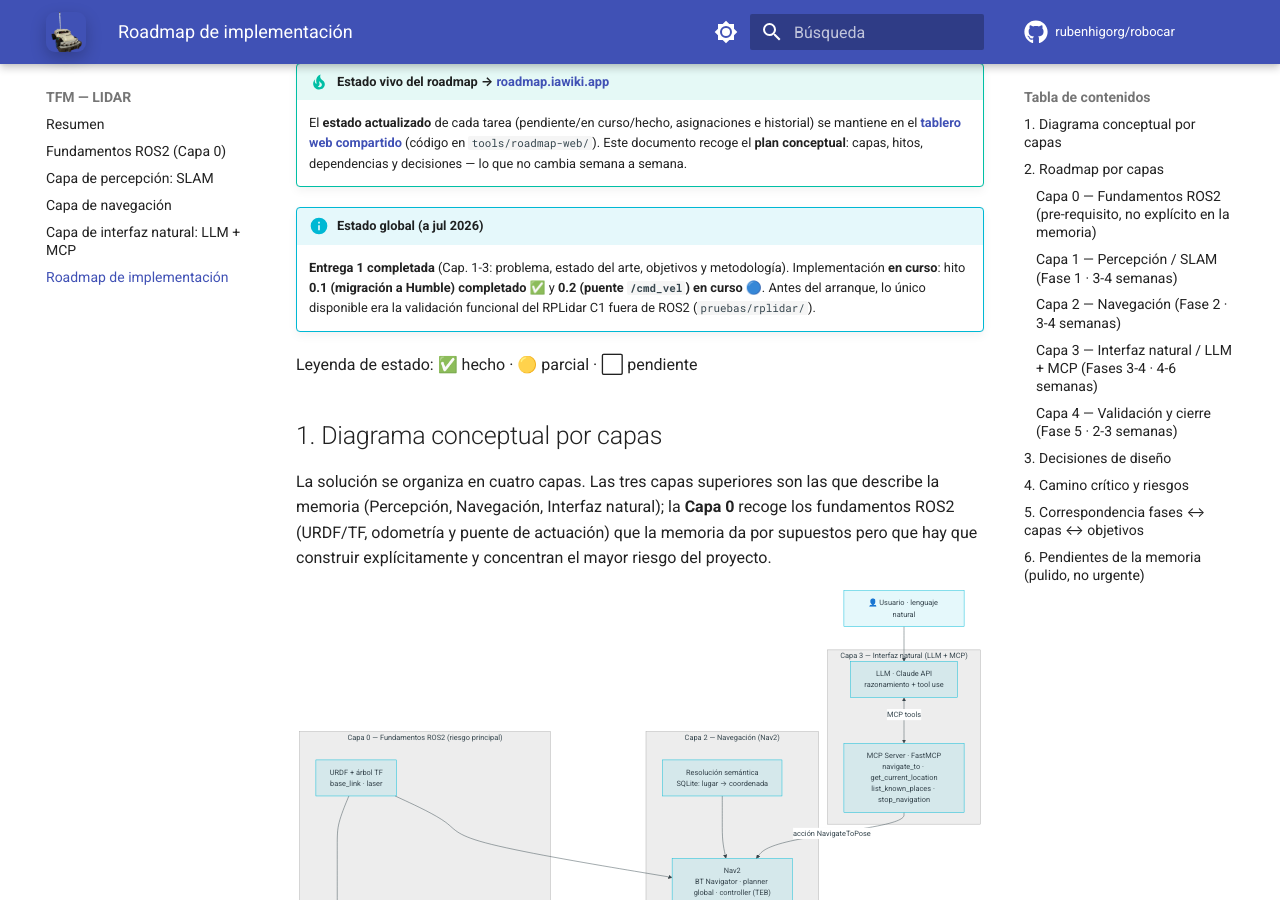
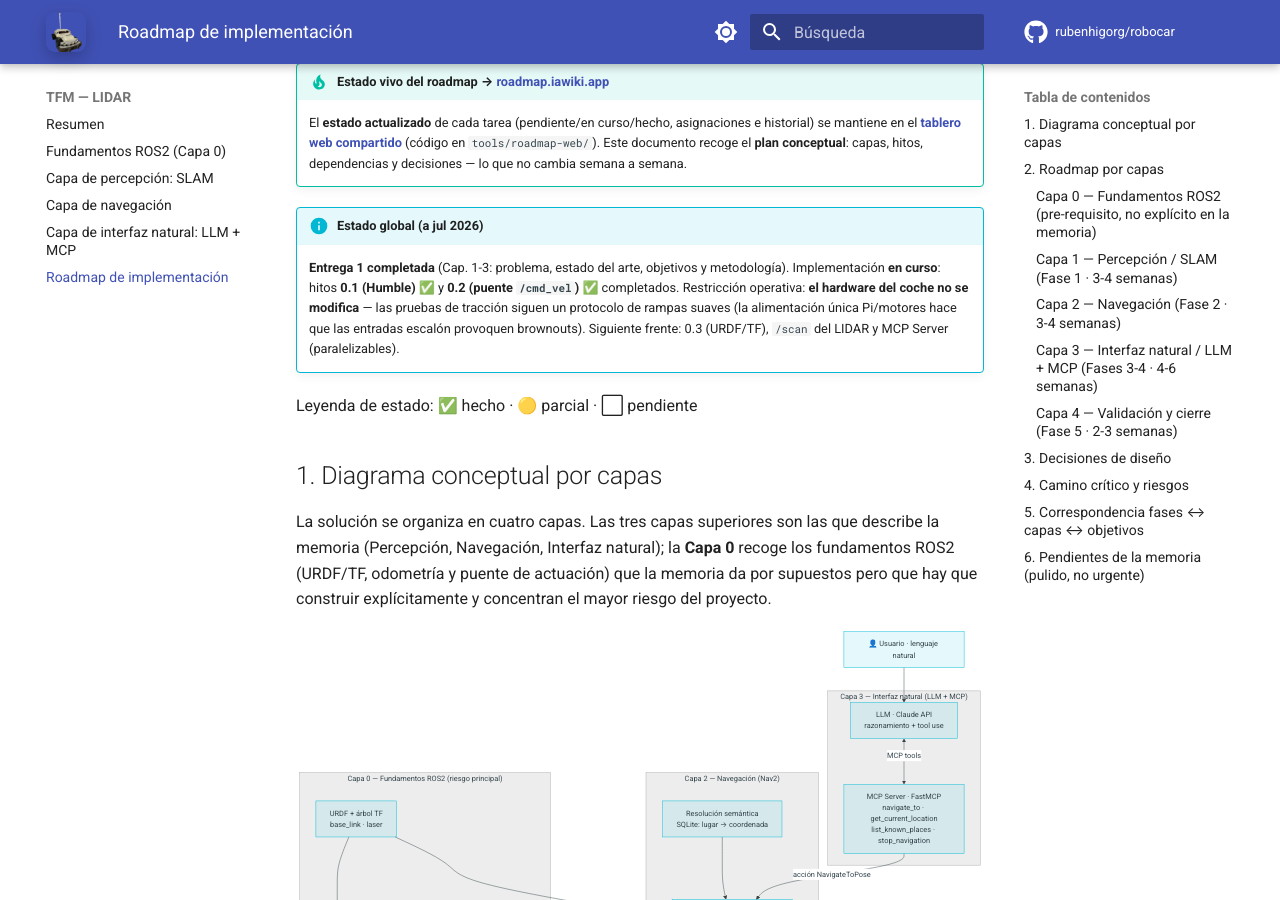
Before and after one commit to rubenhigorg/robocar, an MkDocs documentation site: the page built from docs/tfm/roadmap.md, in a window 1280 px wide and 900 px high, scrolled down 345 px. Built offline with MkDocs 1.6.1 and Material for MkDocs 9.7.7, drawn with Linux system fonts in a browser that asks for light colours; comment, search, counter and statistics services are not loaded.

Commit message:
docs(tfm): hito 0.2 completado; restricción no-HW y protocolo de tracción
Co-Authored-By: Claude Fable 5 <noreply@anthropic.com>

```diff
--- a/docs/tfm/roadmap.md
+++ b/docs/tfm/roadmap.md
@@ -15,9 +15,11 @@ que la memoria no detalla**. Es el documento de trabajo para las **Entregas 2 y
 
 !!! info "Estado global (a jul 2026)"
     **Entrega 1 completada** (Cap. 1-3: problema, estado del arte, objetivos y metodología).
-    Implementación **en curso**: hito **0.1 (migración a Humble) completado** ✅ y
-    **0.2 (puente `/cmd_vel`) en curso** 🔵. Antes del arranque, lo único disponible era la
-    validación funcional del RPLidar C1 fuera de ROS2 (`pruebas/rplidar/`).
+    Implementación **en curso**: hitos **0.1 (Humble)** ✅ y **0.2 (puente `/cmd_vel`)** ✅
+    completados. Restricción operativa: **el hardware del coche no se modifica** — las pruebas
+    de tracción siguen un protocolo de rampas suaves (la alimentación única Pi/motores hace
+    que las entradas escalón provoquen brownouts). Siguiente frente: 0.3 (URDF/TF), `/scan`
+    del LIDAR y MCP Server (paralelizables).
 
 Leyenda de estado: ✅ hecho · 🟡 parcial · ⬜ pendiente
 
@@ -103,7 +105,7 @@ Plan incremental de hitos (cada uno con una validación testable):
 | Hito | Objetivo | Cómo se valida | Decisión |
 |---|---|---|---|
 | **0.1** ✅ | **Migrar a Humble**: instalar `ros-humble-ros-base` + deps, recompilar workspace (`robocar_pkg`, `messages_pkg`, `teleop_twist_joy`), limpiar el entry point `controller_node` colgante; purgar Iron tras validar | `colcon build` limpio y nodos TFG arrancan en Humble | **D1 ✔ Humble** |
-| **0.2** 🔵 | **Puente `/cmd_vel` → PCA9685** (Ackermann): `angular.z`→servo dirección (canal 2), `linear.x`→ESC (canales 0/1); calibrar velocidad máx., ángulo de dirección máx. y *wheelbase*. Refactor del modo autónomo actual de `car_control_node` | **Conducir el coche con el mando** vía `/cmd_vel` (teleop_twist_joy ya lo emite) | D4 |
+| **0.2** ✅ | **Puente `/cmd_vel` → PCA9685** (Ackermann): `angular.z`→servo dirección (canal 2), `linear.x`→ESC (canales 0/1); calibrar velocidad máx., ángulo de dirección máx. y *wheelbase*. Refactor del modo autónomo actual de `car_control_node` | **Conducir el coche con el mando** vía `/cmd_vel` (teleop_twist_joy ya lo emite) | D4 |
 | **0.3** | **URDF + TF**: `xacro` con `base_link`, `laser` (offset del montaje), `imu_link` y ruedas; `robot_state_publisher` + transforms estáticos | Árbol TF coherente en RViz (`base_link → laser`) | — |
 | **0.4** | **Odometría**: con D2=A no se monta odom de ruedas; se deja a Cartographer estimar la pose por *scan-matching*. Reservado el nodo encoder + modelo-bicicleta para la opción B | Se valida en la Capa 1 (pose estable en Cartographer) | **D2 ✔ A** |
 | **0.5** | **Sanear `/imu`**: añadir `header` (timestamp + `frame_id`) y covarianzas a `accelerometer_node` | `/imu` válido para `robot_localization` (solo crítico si se migra a D2=B) | (D2) |
```
